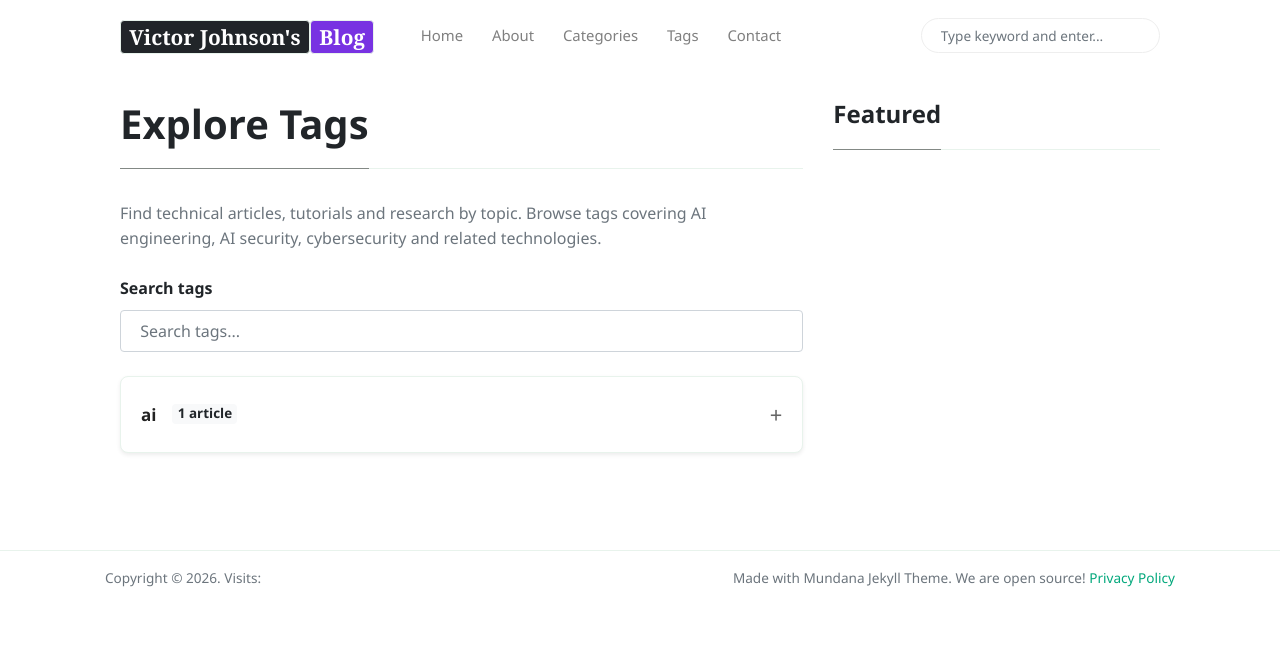
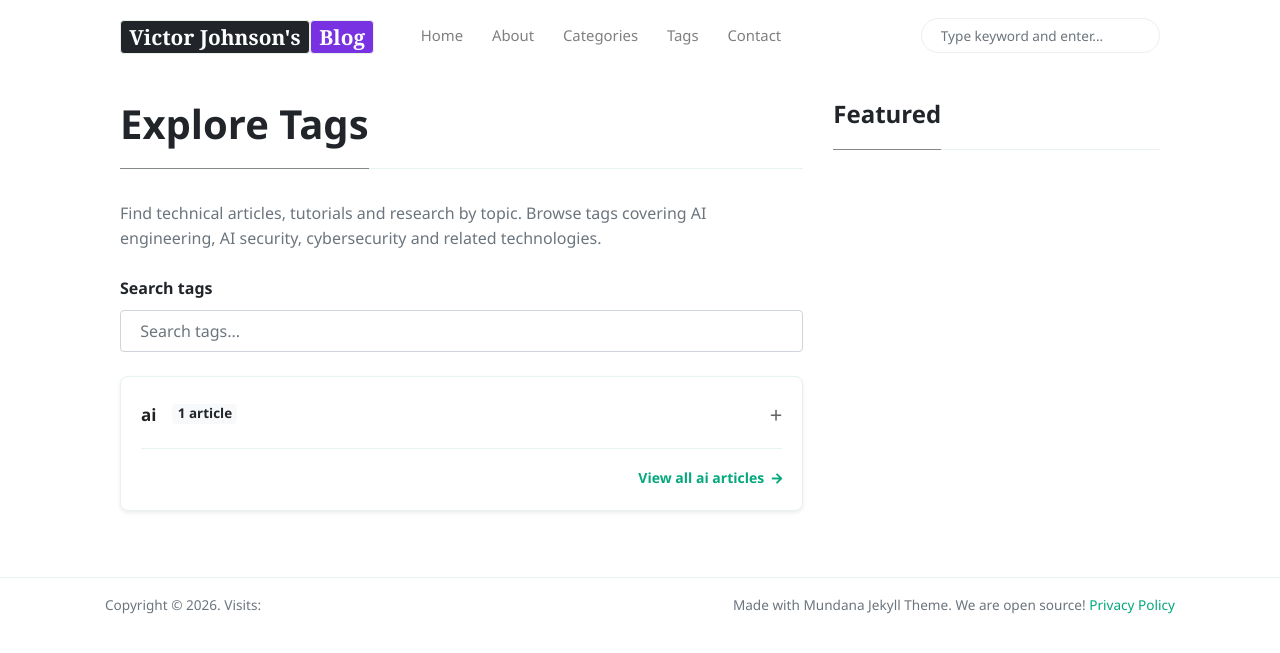
Before and after one commit to victorjohnsonk/blog, a Jekyll site: the page built from _pages/tags.html, in a window 1280 px wide. Shown: the top 653 px of the page. Built offline with Jekyll 4.4.1, drawn with Linux system fonts in a browser that asks for light colours; nearby versions of some CDN libraries.

Commit message:
Refactor tags.html structure and improve tag display

```diff
--- a/_pages/tags.html
+++ b/_pages/tags.html
@@ -9,7 +9,7 @@ description: "Explore articles by tag on Victor Johnson's Blog, covering AI engi
 
     <div class="row justify-content-center">
 
-        <div class="col-md-8">
+        <main class="col-md-8">
 
             <h1 class="font-weight-bold spanborder">
                 <span>Explore Tags</span>
@@ -44,9 +44,12 @@ description: "Explore articles by tag on Victor Johnson's Blog, covering AI engi
                 {% assign tag_name = tag[0] %}
                 {% assign tag_posts = tag[1] %}
                 {% assign tag_slug = tag_name | slugify %}
+                {% assign tag_url = tag_slug | prepend: '/tags/' | append: '/' | relative_url %}
+                {% assign sorted_posts = tag_posts | sort: "date" | reverse %}
 
-                <div class="col-12 mb-3 tag-item"
-                     data-tag="{{ tag_name | downcase | escape }}">
+                <div
+                    class="col-12 mb-3 tag-item"
+                    data-tag="{{ tag_name | downcase | escape }}">
 
                     <div class="card shadow-sm">
 
@@ -75,13 +78,14 @@ description: "Explore articles by tag on Victor Johnson's Blog, covering AI engi
 
                                     <ul class="list-unstyled mb-0">
 
-                                        {% for post in tag_posts %}
+                                        {% for post in sorted_posts limit: 5 %}
 
                                         <li class="py-3 border-top">
 
-                                            <a class="font-weight-bold"
-                                               href="{{ post.url | relative_url }}">
-                                                {{ post.title }}
+                                            <a
+                                                class="font-weight-bold"
+                                                href="{{ post.url | relative_url }}">
+                                                {{ post.title | escape }}
                                             </a>
 
                                             <div class="small text-muted mt-1">
@@ -108,9 +112,35 @@ description: "Explore articles by tag on Victor Johnson's Blog, covering AI engi
 
                                     </ul>
 
+                                    {% if tag_posts.size > 5 %}
+
+                                    <p class="small text-muted mt-3 mb-0">
+                                        Showing the 5 most recent articles.
+                                    </p>
+
+                                    {% endif %}
+
                                 </div>
 
                             </details>
+
+                            <div class="tag-footer mt-3 pt-3 border-top">
+
+                                <a
+                                    class="tag-link font-weight-bold"
+                                    href="{{ tag_url }}"
+                                    aria-label="View all articles tagged {{ tag_name | escape }}">
+
+                                    View all {{ tag_name | replace: '-', ' ' }} articles
+
+                                    <i
+                                        class="fas fa-arrow-right ml-1"
+                                        aria-hidden="true">
+                                    </i>
+
+                                </a>
+
+                            </div>
 
                         </div>
 
@@ -122,18 +152,19 @@ description: "Explore articles by tag on Victor Johnson's Blog, covering AI engi
 
             </div>
 
-            <p id="noTags"
-               class="text-muted text-center py-4"
-               role="status"
-               style="display: none;">
+            <p
+                id="noTags"
+                class="text-muted text-center py-4"
+                role="status"
+                style="display: none;">
                 No matching tags found.
             </p>
 
-        </div>
+        </main>
 
-        <div class="col-md-4">
+        <aside class="col-md-4">
             {% include sidebar-featured.html %}
-        </div>
+        </aside>
 
     </div>
 
@@ -184,6 +215,38 @@ details[open] > .tag-summary::after {
     outline: 2px solid #007bff;
     outline-offset: 4px;
 }
+
+.tag-footer {
+    text-align: right;
+}
+
+.tag-link {
+    font-size: 14px;
+    text-decoration: none;
+}
+
+.tag-link:hover {
+    text-decoration: underline;
+}
+
+.tag-link i {
+    font-size: 12px;
+    transition: transform 0.2s ease;
+}
+
+.tag-link:hover i {
+    transform: translateX(3px);
+}
+
+@media (max-width: 576px) {
+    .tag-footer {
+        text-align: left;
+    }
+
+    .tag-heading {
+        font-size: 16px;
+    }
+}
 </style>
 
 <script>
```
